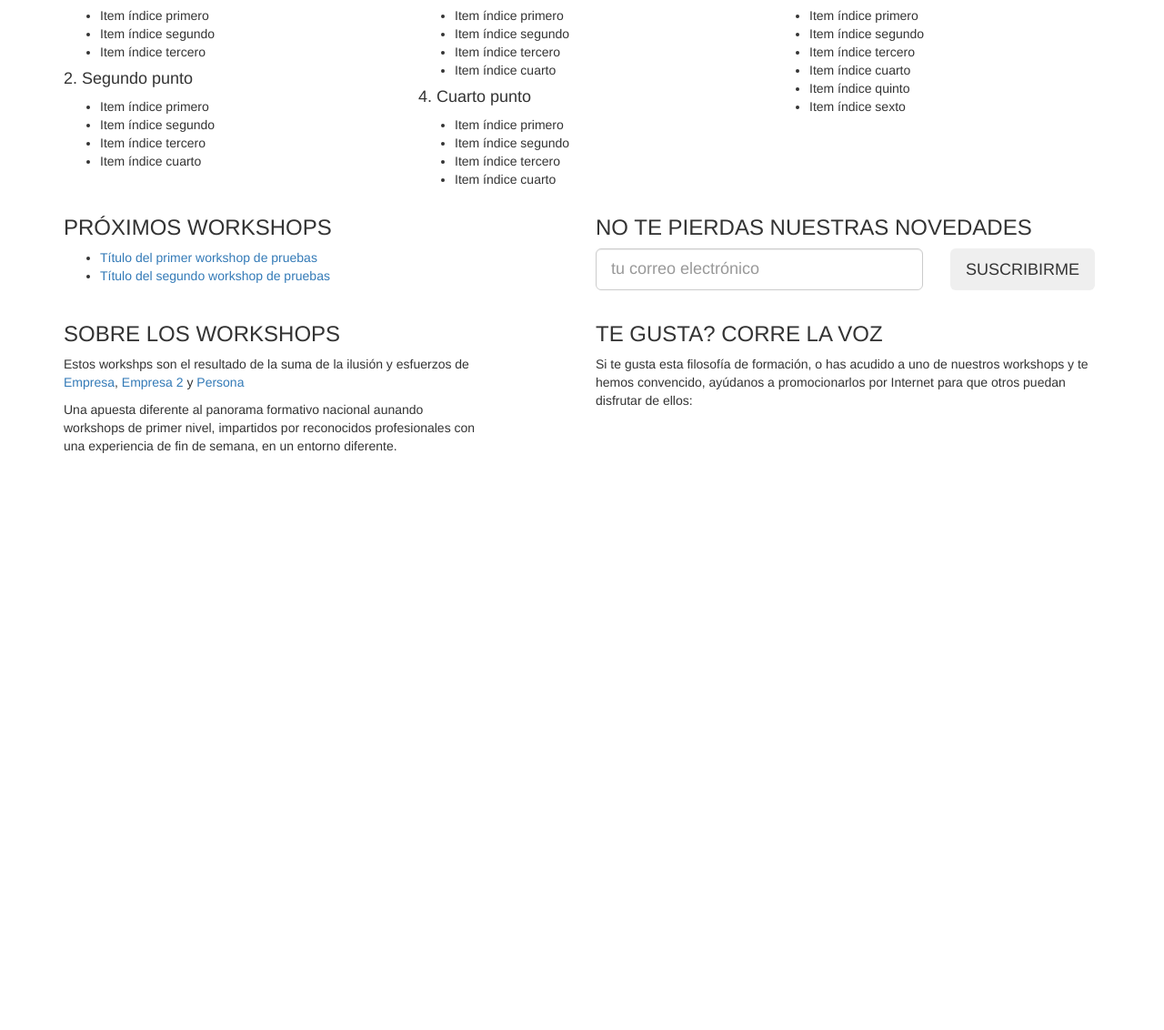
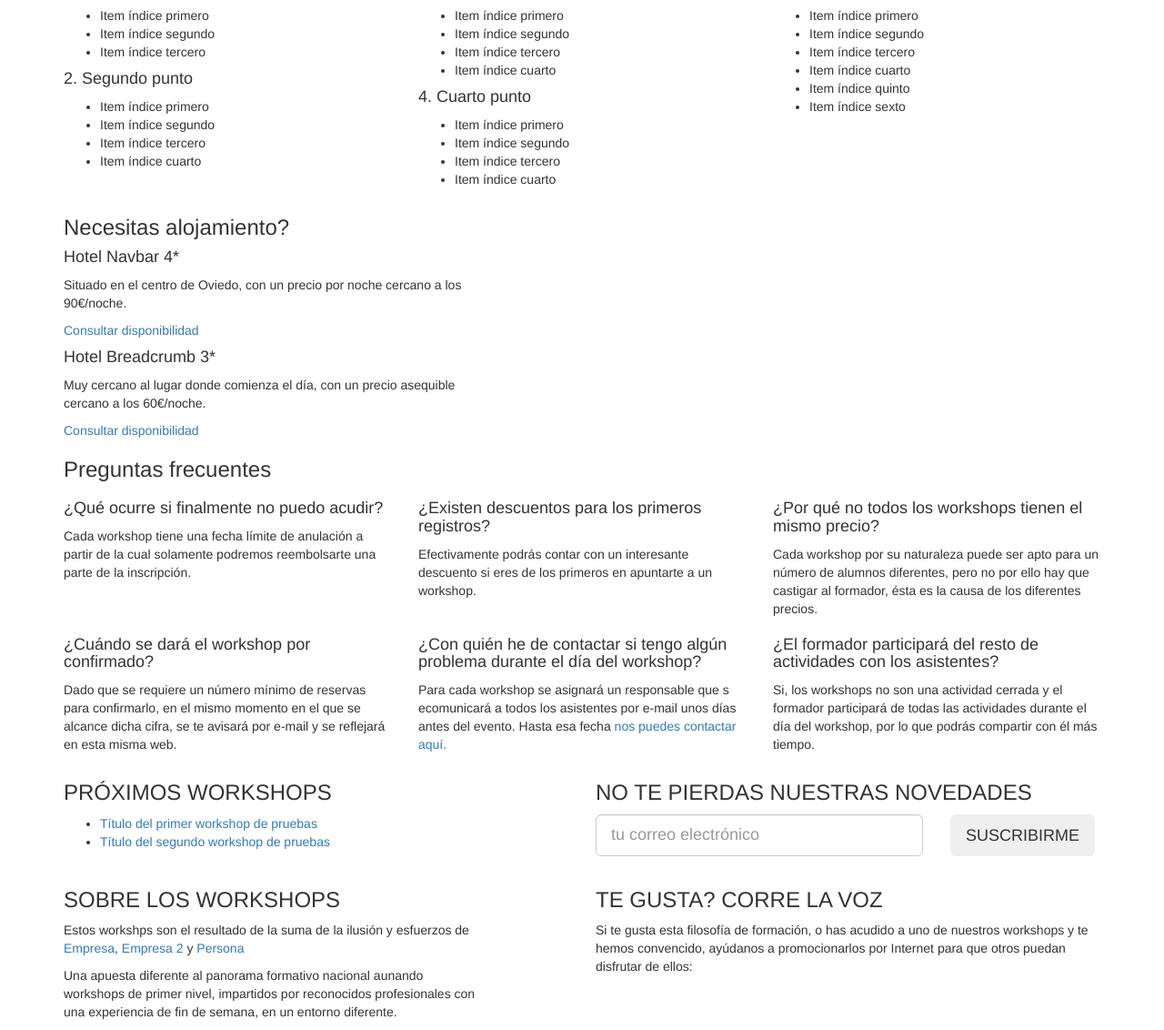
Before and after one commit to devsantoshm/bs-paginaweb, a PHP site: page /detail.php in a window 1280 px wide. Shown: the part 824-1956 px from the top of the page at 91% size. Before the commit the page ends 1322 px from the top, so only its background shows below. Run offline with PHP 8.4, Linux system fonts and the light colour scheme; some libraries are stand-ins or nearby versions.

Commit message:
Estructura central de la maquetación detalle, hotels y faq

```diff
--- a/detail.php
+++ b/detail.php
@@ -149,6 +149,58 @@
 				</div>
 			</div>
 		</section>
+		<section id="location-info">
+			<div class="container">
+				<div class="row">
+					<div class="col-xs-5">
+						<h3>Necesitas alojamiento?</h3>
+						<div class="hotel">
+							<h4>Hotel Navbar 4*</h4>
+							<p>Situado en el centro de Oviedo, con un precio por noche cercano a los 90€/noche.</p>
+							<a href="#">Consultar disponibilidad</a>
+						</div>
+						<div class="hotel">
+							<h4>Hotel Breadcrumb 3*</h4>
+							<p>Muy cercano al lugar donde comienza el día, con un precio asequible cercano a los 60€/noche.</p>
+							<a href="#">Consultar disponibilidad</a>
+						</div>
+					</div>
+				</div>
+			</div>
+		</section>
+		<section id="faq">
+			<div class="container">
+				<div class="row">
+					<div class="col-xs-12">
+						<h3>Preguntas frecuentes</h3>
+					</div>
+					<div class="col-xs-4">
+						<h4>¿Qué ocurre si finalmente no puedo acudir?</h4>
+						<p>Cada workshop tiene una fecha límite de anulación a partir de la cual solamente podremos reembolsarte una parte de la inscripción.</p>
+					</div>
+					<div class="col-xs-4">
+						<h4>¿Existen descuentos para los primeros registros?</h4>
+						<p>Efectivamente podrás contar con un interesante descuento si eres de los primeros en apuntarte a un workshop.</p>
+					</div>
+					<div class="col-xs-4">
+						<h4>¿Por qué no todos los workshops tienen el mismo precio?</h4>
+						<p>Cada workshop por su naturaleza puede ser apto para un número de alumnos diferentes, pero no por ello hay que castigar al formador, ésta es la causa de los diferentes precios.</p>
+					</div>
+					<div class="col-xs-4">
+						<h4>¿Cuándo se dará el workshop por confirmado?</h4>
+						<p>Dado que se requiere un número mínimo de reservas para confirmarlo, en el mismo momento en el que se alcance dicha cifra, se te avisará por e-mail y se reflejará en esta misma web.</p>
+					</div>
+					<div class="col-xs-4">
+						<h4>¿Con quién he de contactar si tengo algún problema durante el día del workshop?</h4>
+						<p>Para cada workshop se asignará un responsable que s ecomunicará a todos los asistentes por e-mail unos días antes del evento. Hasta esa fecha <a href="#">nos puedes contactar aquí.</a></p>
+					</div>
+					<div class="col-xs-4">
+						<h4>¿El formador participará del resto de actividades con los asistentes?</h4>
+						<p>Si, los workshops no son una actividad cerrada y el formador participará de todas las actividades durante el día del workshop, por lo que podrás compartir con él más tiempo.</p>
+					</div>
+				</div>
+			</div>
+		</section>
 	</article>
 
 	<?php include 'inc/footer.php'; ?>
```
